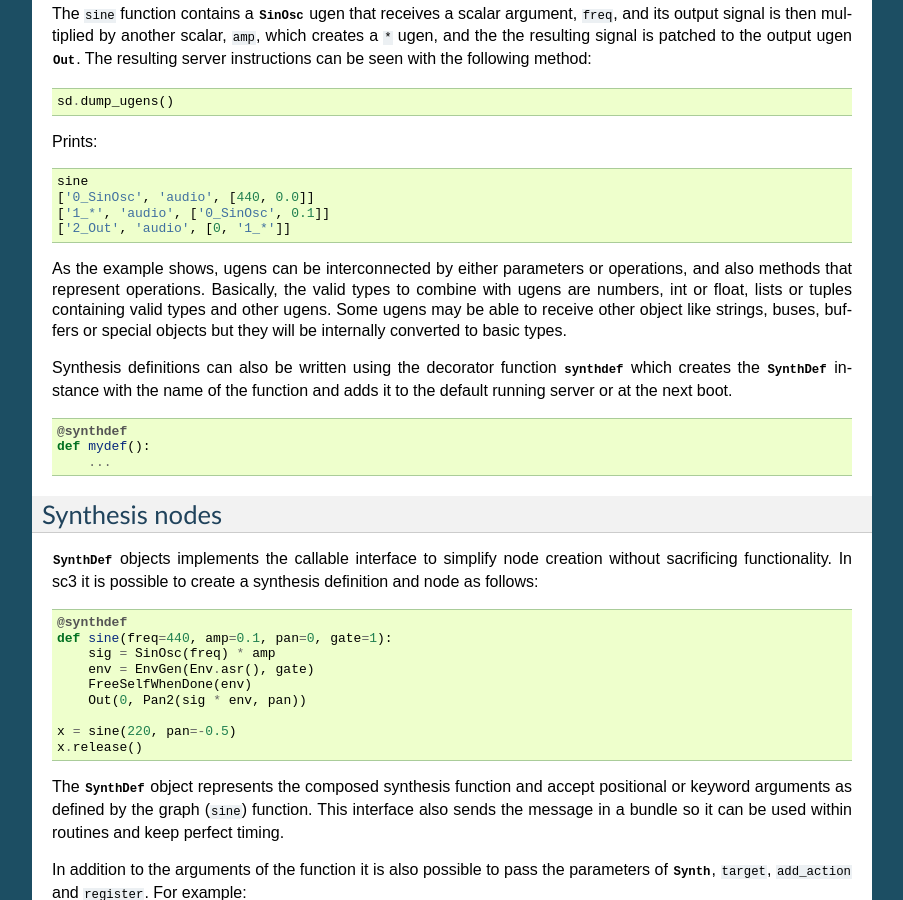
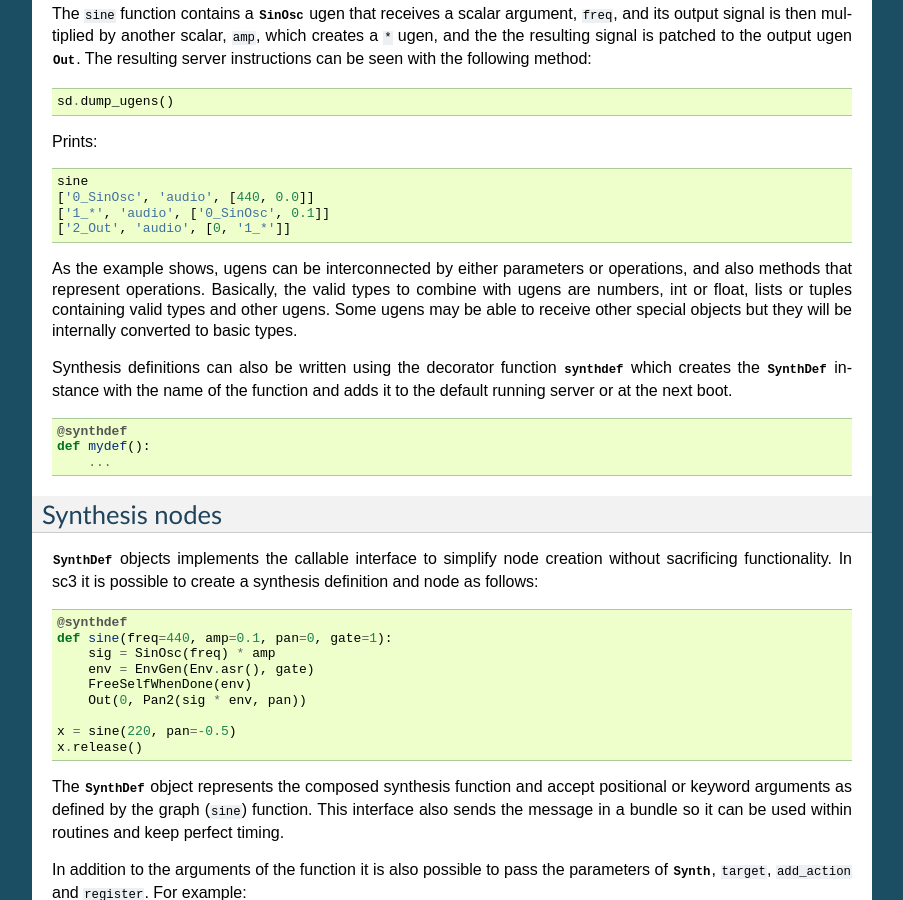
Before and after one commit to smrg-lm/sc3, a Sphinx documentation site: the page built from docs/source/intro/synthdef.rst, in a window 1280 px wide and 900 px high, scrolled down 793 px. Shown: the whole window, without its empty margins (198-1101 px from the left). Built offline with Sphinx 7.4.7, drawn with Linux system fonts in a browser that asks for light colours.

Commit message:
Documentation fix

```diff
--- a/docs/source/intro/synthdef.rst
+++ b/docs/source/intro/synthdef.rst
@@ -72,8 +72,7 @@ As the example shows, ugens can be interconnected by either parameters or
 operations, and also methods that represent operations. Basically, the valid
 types to combine with ugens are numbers, int or float, lists or tuples
 containing valid types and other ugens. Some ugens may be able to receive other
-object like strings, buses, buffers or special objects but they will be
-internally converted to basic types.
+special objects but they will be internally converted to basic types.
 
 Synthesis definitions can also be written using the decorator function
 :meth:`synthdef<sc3.synth.synthdef.synthdef>` which creates the
```
